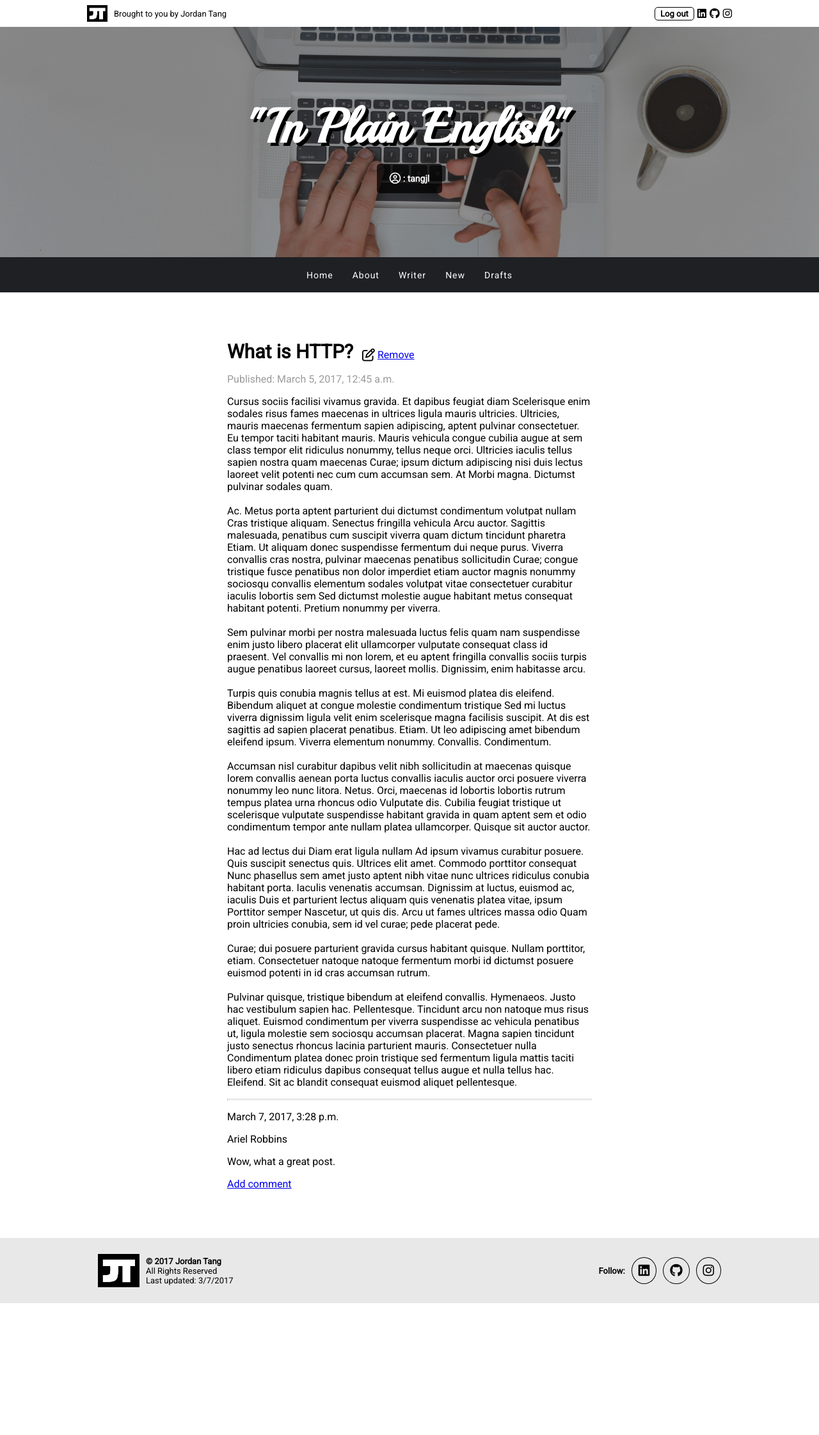
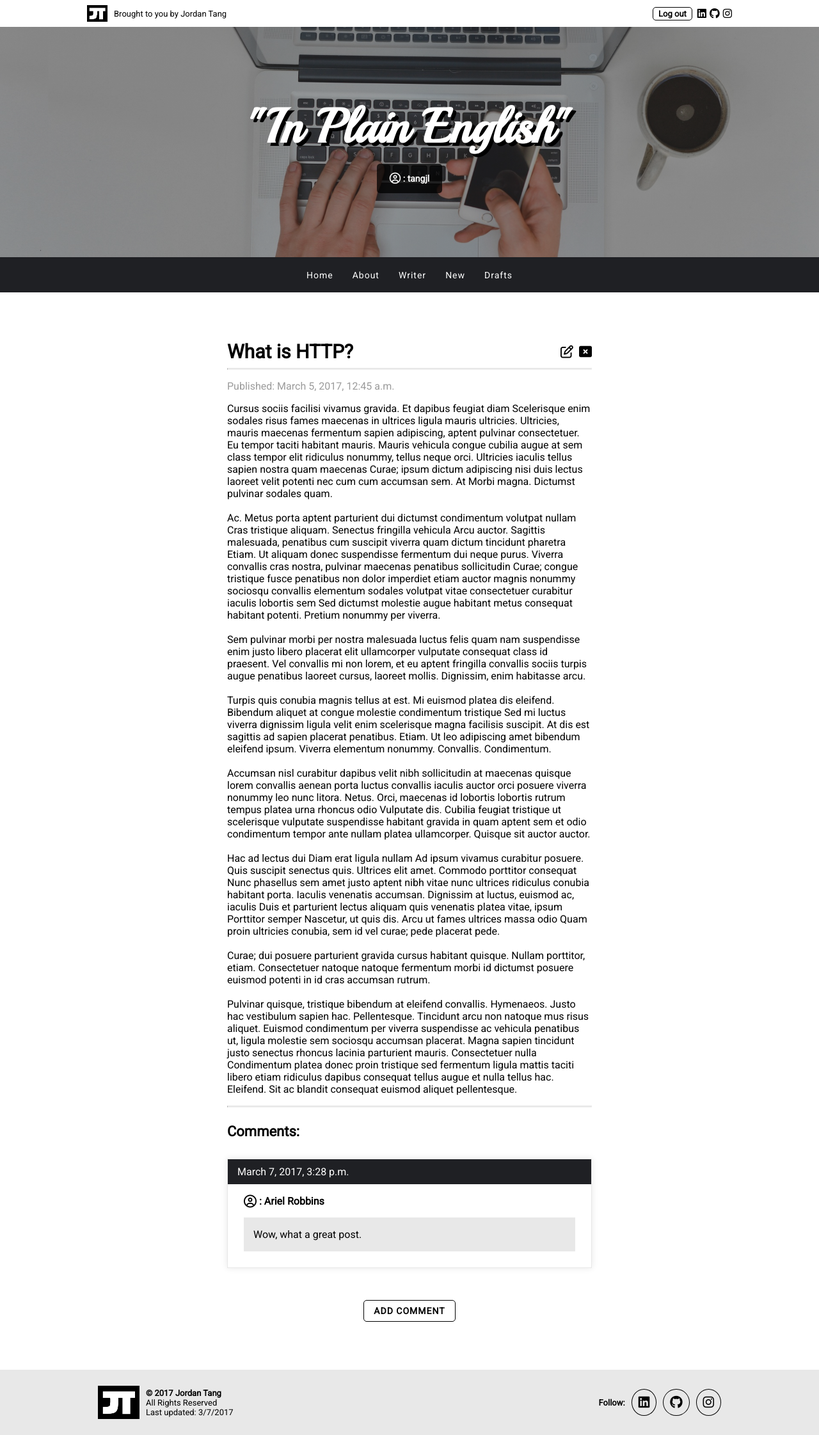
Before and after one commit to tangjl/blog, a Django app: page /post/2/ in a window 1280 px wide. Shown: the whole page at 64% size. Before the commit the page ends 2037 px from the top, so only its background shows below. Run offline with Django 3.2, Linux system fonts and the light colour scheme; a user stored in the database is signed in; data comes from the database, SQL or seed files in the repository; both versions use the stored data as it was after the commit; some libraries are stand-ins or nearby versions.

Commit message:
fixed ordering and added more cards

```diff
--- a/app/static/css/style.css
+++ b/app/static/css/style.css
@@ -42,21 +42,33 @@ header {
     color: #FFF;
     text-decoration: none;
     font-size: 20px;
+    margin-left: 5px;
 }
 .icon-side {
     margin-right: 10px;
+}
+.title-container {
+    width: 100%;
+    display: flex;
+    justify-content: space-between;
+    align-items: center;
+    flex-direction: row;
 }
 hr {
     border-top: 2px solid #e8e8e8;
     width: 100%;
 }
 .badge {
+    position: relative;
     display: flex;
     font-size: 11px;
     padding: 10px 15px;
+    padding-top: 30px;
     width: fit-content;
     margin: 0 auto;
     margin-top: 50px;
+    border: 1px solid #e8e8e8;
+    box-shadow: 0px 0px 10px #e8e8e8;
 }
 .icon {
     width: 80px;
@@ -65,6 +77,10 @@ hr {
 .bolded {
     font-weight: 900;
 }
+.comment-text {
+    background-color: #e8e8e8;
+    padding: 1px 15px;
+}
 .left {
     display: flex;
     align-items: center;
@@ -72,7 +88,6 @@ hr {
 .right {
     display: flex;
     align-items: center;
-    justify-content: center;
 }
 .left-footer {
     display: flex;
@@ -95,6 +110,7 @@ h1 {
 h2 {
     display: inline;
     font-size: 24px;
+    margin: 0;
 }
 h2 a {
     font-size: 24px;
@@ -102,9 +118,12 @@ h2 a {
     text-decoration: none;
 }
 h3 a {
-    font-size: 16px;
+    font-size: 18px;
     color: #000;
     text-decoration: none;
+}
+h3 {
+    margin-bottom: 0;
 }
 h4 {
     color: #FFF;
@@ -117,6 +136,16 @@ h4 {
 h5 {
     margin: 0;
     font-size: 20px;
+}
+h6 {
+    margin: 5px 0px;
+    font-size: 20px;
+    font-weight: 400;
+}
+.comment-title {
+    font-size: 22px;
+    font-weight: 900;
+    margin-top: 25px;
 }
 .logo {
     width: 32px;
@@ -135,16 +164,38 @@ h5 {
 }
 .log {
     color: #000;
+    background-color: #FFF;
     text-decoration: none;
     font-weight: 700;
     border: 1px solid #000;
     border-radius: 5px;
     padding: 2px 8px;
+    cursor: pointer;
     transition: 0.5s;
+    margin-right: 3px;
 }
-.log:hover {
+.log:hover, .add-comment:hover {
     background-color: #000;
     color: #FFF;
+}
+.add-comment {
+    margin: 0 auto;
+    margin-top: 50px;
+    display: block;
+    font-size: 14px;
+    color: #000;
+    cursor: pointer;
+    text-decoration: none;
+    border: 1px solid #000;
+    background-color: #FFF;
+    border-radius: 5px;
+    font-weight: 900;
+    font-size: 14px;
+    letter-spacing: 1px;
+    padding: 8px 15px;
+    display: block;
+    transition: 0.5s;
+    width: fit-content;
 }
 p {
     font-size: 14px;
@@ -193,11 +244,19 @@ p {
 }
 .card {
     box-shadow: 0px 0px 10px #e8e8e8;
-    padding: 25px;
+    padding: 15px;
     padding-top: 60px;
     position: relative;
     border: 1px solid #e8e8e8;
     margin-bottom: 50px;
+}
+.comment-card {
+    box-shadow: 0px 0px 10px #e8e8e8;
+    border: 1px solid #e8e8e8;
+    padding: 15px;
+    padding-top: 40px;
+    position: relative;
+    margin-top: 30px;
 }
 .container {
     width: 100%;
@@ -247,9 +306,10 @@ footer {
     margin-right: 25px;
 }
 .recent-nav {
-    padding: 10px;
     background-color: #e8e8e8;
-    width: 200px;
+    width: 100%;
+    padding: 50px 15px;
+    position: relative;
     float: left;
 }
 .recent-nav h2 {
@@ -300,7 +360,7 @@ footer {
     width: 100%;
 }
 /*for desktop*/
-@media all and (min-width: 600px) {
+@media all and (min-width: 675px) {
     .col-1 {width: 8.33%;}
     .col-2 {width: 16.66%;}
     .col-3 {width: 25%;}
@@ -325,9 +385,8 @@ footer {
     .header-content {width: 80%;}
     .footer-content {width: 80%;}
     .header-text {display: initial;}
-    .badge {font-size: 14px; padding: 10px 15px;}
+    .badge {font-size: 14px; padding: 15px 25px; padding-top: 30px;}
     .icon {width: 110px;}
-    .recent-nav {padding: 20px;}
     .inner-container {width: 600px;}
     .nav-item {margin: 0 15px;}
     .logo-2 {display: initial;}
@@ -336,4 +395,7 @@ footer {
     .left-footer {text-align: left;}
     .bar {font-size: 16px;}
     .icon-link-3 {font-size: 20px; padding: 10px;}
+    .recent-nav {width: 200px;}
+    .card {padding: 25px; padding-top: 60px;}
+    .comment-card {padding: 25px; padding-top: 40px;}
 }
--- a/app/templates/app/about_writer.html
+++ b/app/templates/app/about_writer.html
@@ -14,6 +14,8 @@
 
         <p>Check out his personal page, LinkedIn, Github, and Instagram for more.</p>
         <div class="badge">
+            <div class="bar">
+            </div>
             <div class="icon-side">
                 <img src="../../static/images/icon.png" class="icon">
             </div>
--- a/app/templates/app/post_detail.html
+++ b/app/templates/app/post_detail.html
@@ -4,11 +4,14 @@
     <div class="inner-container">
         <div class="title-container">
             <h2>{{ post.title }}</h2>
+            <span>
             {% if user.is_authenticated %}
-                <a class="edit" href="{% url 'post_edit' pk=post.pk %}"><i class="fa fa-pencil-square-o fa-lg" aria-hidden="true"></i></a>
-                <a class="" href="{% url 'post_remove' pk=post.pk %}">Remove</a>
+                <a class="icon-link" href="{% url 'post_edit' pk=post.pk %}"><i class="fa fa-pencil-square-o fa-lg" aria-hidden="true"></i></a>
+                <a class="icon-link" href="{% url 'post_remove' pk=post.pk %}"><i class="fa fa-window-close fa-lg" aria-hidden="true"></i></a>
             {% endif %}
+            </span>
         </div>
+        <hr>
         {% if post.published_date %}
             <p class="subtext">Published: {{ post.published_date }}</p>
         {% else %}
@@ -17,22 +20,29 @@
         <p>{{ post.text|linebreaksbr }}</p>
 
         <hr>
+        <div class="comment-title">Comments:</div>
             {% for comment in post.comments.all %}
                 {% if user.is_authenticated or comment.approved_comment %}
-            <div>
-                <p>{{ comment.created_date }}</p>
+                <div class="comment-card">
+                    <div class="bar">
+                        {{ comment.created_date }}
+                        <span>
                         {% if not comment.approved_comment %}
-                    <a class="" href="{% url 'comment_remove' pk=comment.pk %}">Remove</a>
-                    <a class="" href="{% url 'comment_approve' pk=comment.pk %}">Approve</a>
+                            <a class="icon-link-4" href="{% url 'comment_approve' pk=comment.pk %}"><i class="fa fa-check-square" aria-hidden="true"></i></a>
+                            <a class="icon-link-4" href="{% url 'comment_remove' pk=comment.pk %}"><i class="fa fa-window-close" aria-hidden="true"></i></a>
                         {% endif %}
-                <p>{{ comment.author }}</p>
+                        </span>
+                    </div>
+                    <p class="bolded"><i class="fa fa-user-circle-o fa-lg" aria-hidden="true"></i> : {{ comment.author }}</p>
+                    <div class="comment-text">
                         <p>{{ comment.text|linebreaks }}</p>
+                    </div>
                 </div>
                 {% endif %}
             {% empty %}
-            <p>No comments</p>
+                <p>No comments yet. Be the first to break the silence!</p>
             {% endfor %}
-        <a class="" href="{% url 'add_comment_to_post' pk=post.pk %}">Add comment</a>
+            <a class="add-comment" href="{% url 'add_comment_to_post' pk=post.pk %}">ADD COMMENT</a>
     </div>
 
 {% endblock %}
--- a/app/templates/app/post_list.html
+++ b/app/templates/app/post_list.html
@@ -17,9 +17,12 @@
                 {% endfor %}
             </div>
             <div class="recent-nav">
-                <h2>Recent Posts</h2>
+                <div class="bar">
+                    <h6>Recent Posts</h6>
+                </div>
                 {% for post in posts %}
                     <h3><a href="{% url 'post_detail' pk=post.pk %}">{{ post.title }}</a></h3>
+                    <span>{{ post.published_date|date:'m-d-Y' }}</span>
                 {% endfor %}
             </div>
         </div>
--- a/app/templates/registration/login.html
+++ b/app/templates/registration/login.html
@@ -25,7 +25,6 @@
         </table>
 
         <input type="submit" class="login-button" value="SUBMIT"/>
-        <input type="hidden" name="next" value="{{ next }}"/>
     </form>
 </div>
 {% endblock %}
--- a/app/views.py
+++ b/app/views.py
@@ -7,7 +7,7 @@ from django.contrib.auth.decorators import login_required
 
 
 def post_list(request):
-    posts = Post.objects.filter(published_date__lte=timezone.now()).order_by('published_date')
+    posts = Post.objects.filter(published_date__lte=timezone.now()).order_by('-published_date')
     return render(request, 'app/post_list.html', {'posts': posts})
 
 def post_detail(request, pk):
@@ -49,7 +49,7 @@ def about_blog(request):
 
 @login_required
 def post_draft_list(request):
-    posts = Post.objects.filter(published_date__isnull=True).order_by('created_date')
+    posts = Post.objects.filter(published_date__isnull=True).order_by('-created_date')
     return render(request, 'app/post_draft_list.html', {'posts': posts})
 
 @login_required
```
Also changed, not shown: db.sqlite3. Lines whose indentation alone changed are shown as unchanged.
